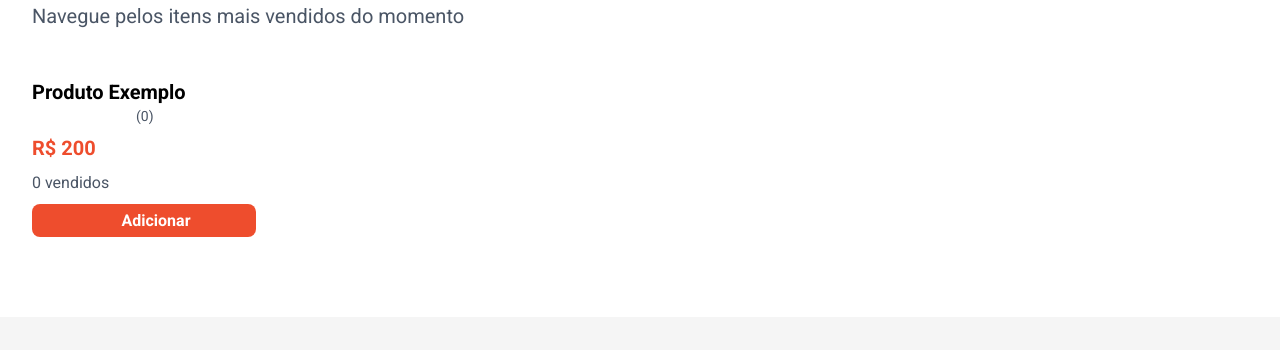
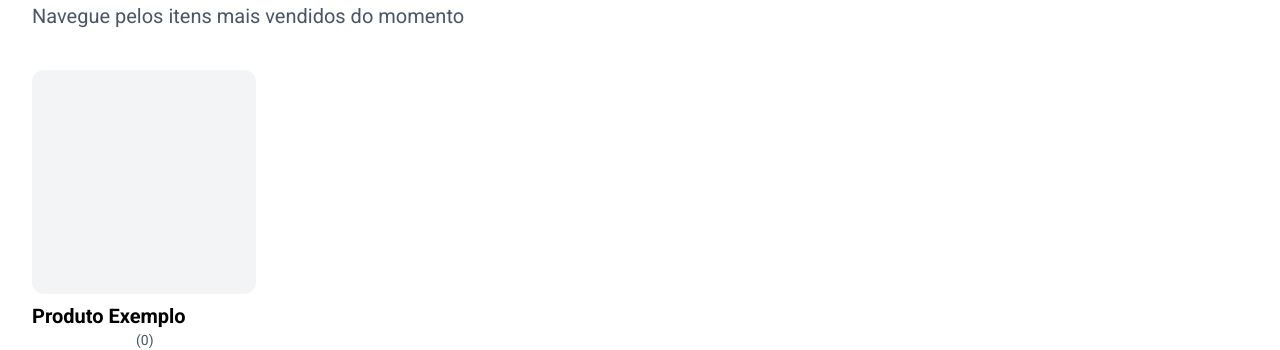
Before and after one commit to guilherme1s/shophub-store, a React (Vite) app: page / in a window 1280 px wide. Shown: the part 1203-1553 px from the top of the page. Built offline with nearby package versions, Linux system fonts and the light colour scheme; some icons are missing.

Commit message:
[MOD] Ajustes nos componentes ProductCard e Hero

```diff
--- a/src/components/ProductCard/index.tsx
+++ b/src/components/ProductCard/index.tsx
@@ -25,14 +25,15 @@ export function ProductCard({
   ...props
 }: ProductCardProps) {
   return (
-    <div className="w-full flex flex-col gap-2  max-w-56">
-      <div className="flex-1 justify-end flex">
+    <div className="w-full flex flex-col gap-2 max-w-56 justify-between">
+      <div className="relative w-full aspect-square rounded-xl bg-gray-100 flex items-center justify-center overflow-hidden">
         {offBadge && (
-          <span className="py-2 m-2 p-1 rounded-xl absolute w-auto bg-primary text-white font-bold">
+          <span className="absolute top-2 left-2 py-1 px-2 rounded-lg bg-primary text-white font-bold z-10">
             -{offBadgeValue}%
           </span>
         )}
-        <img {...props} className="rounded-xl" />
+
+        <img {...props} className="max-w-full max-h-full object-contain" />
       </div>
 
       <div>
@@ -47,11 +48,7 @@ export function ProductCard({
         )}
       </div>
 
-      {sellCount ? (
-        <p className="text-gray-600">{sellCount} vendidos</p>
-      ) : (
-        <p className="text-gray-600">{sellCount}0 vendidos</p>
-      )}
+      {sellCount && <p className="text-gray-600">{sellCount} vendidos</p>}
 
       <button className="bg-primary text-white w-full rounded-lg py-1 font-bold cursor-pointer hover:bg-primary-hover">
         <div className="flex gap-2 justify-center items-center">
--- a/src/pages/home/components/Hero/index.tsx
+++ b/src/pages/home/components/Hero/index.tsx
@@ -38,8 +38,8 @@ export function Hero({ ...props }: HeroProps) {
           </div>
 
           <div className="hidden md:flex flex-1">
-            <div className="relative w-full aspect-square rounded-2xl bg-white/10 overflow-hidden">
-              <img {...props} className="w-full h-full object-cover" />
+            <div className="relative w-full aspect-square rounded-2xl bg-white/10 overflow-hidden p-12">
+              <img {...props} className="w-full h-full object-contain" />
             </div>
           </div>
         </div>
```
